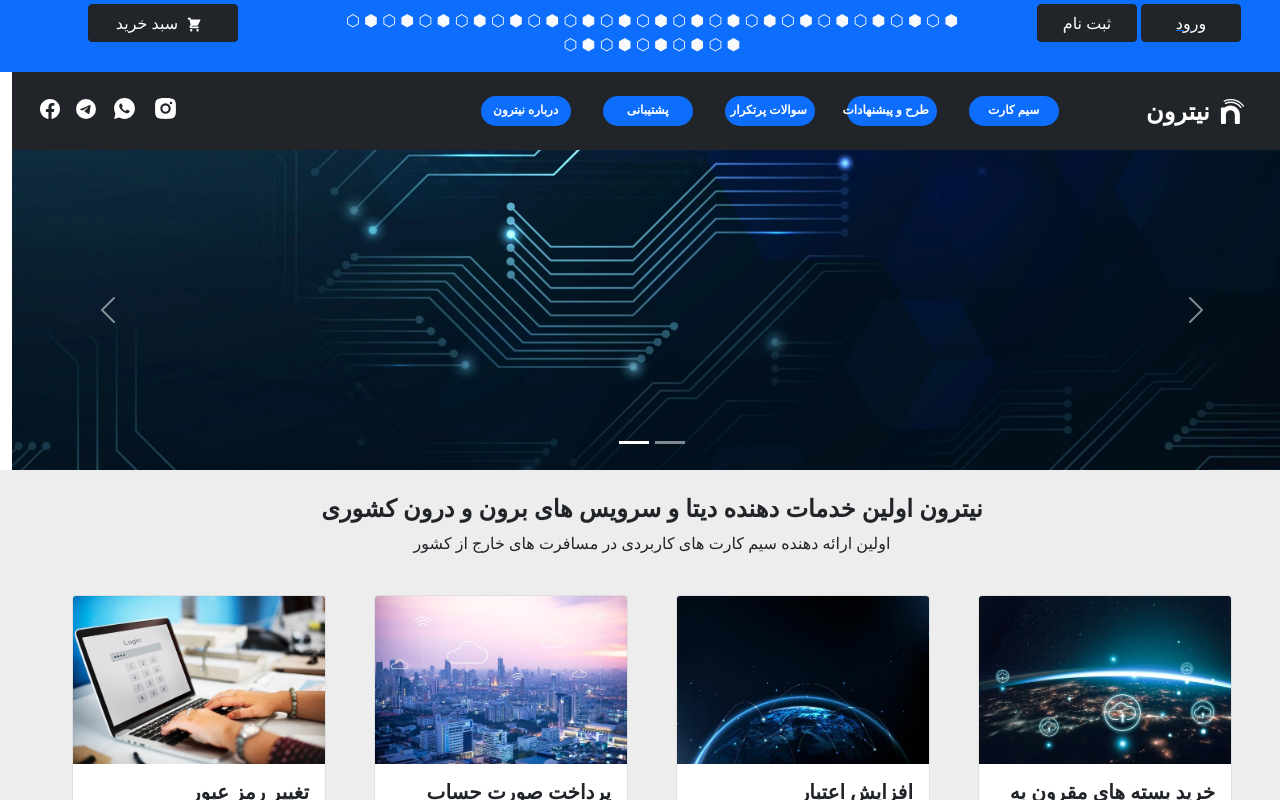
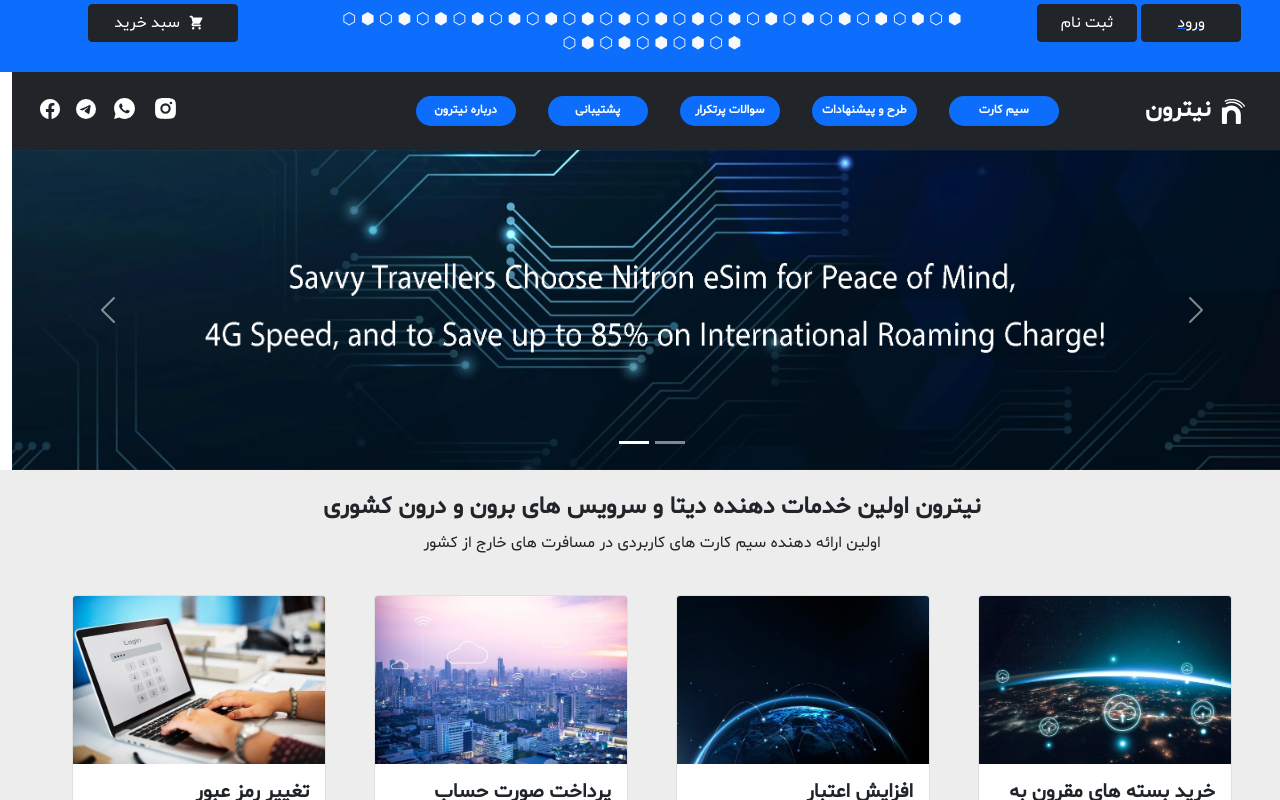
Before and after one commit to SarahMoradi/simcard-sale-template, a React (Create React App) app: page / in a window 1280 px wide. Shown: the top 800 px of the page. Built offline with nearby package versions, Linux system fonts and the light colour scheme.

Commit message:
basic configuration was added to the project

```diff
--- a/src/component/SignUp.module.css
+++ b/src/component/SignUp.module.css
@@ -1,9 +1,14 @@
+* {
+  direction: rtl;
+}
 .container {
   display: flex;
   justify-content: center;
   background-color: #f9f9f9;
   min-height: 100vh;
   align-items: center;
+  direction: rtl !important;
+  text-align: right !important;
 }
 
 .formContainer {
@@ -17,7 +22,7 @@
 }
 
 .header {
-  text-align: left;
+  text-align: right;
   margin-bottom: 40px;
   font-size: 1.8rem;
   color: #1a73e8;
@@ -31,7 +36,7 @@
 }
 
 .formField label {
-  text-align: left;
+  text-align: right;
   margin-bottom: 5px;
   color: rgb(85, 85, 85);
   font-size: 0.9rem;
@@ -65,7 +70,7 @@
 
 .formField span {
   height: 10px;
-  text-align: left;
+  text-align: right;
   margin-top: 5px;
   width: fit-content;
   font-size: 0.7rem;
--- a/src/component/desktopMenu.js
+++ b/src/component/desktopMenu.js
@@ -40,7 +40,7 @@
                   >
                     <Badge
                       style={{
-                        width: "90px",
+                        width: "110px",
                         height: "30px",
                         paddingTop: "8px",
                       }}
@@ -55,7 +55,7 @@
                   <NavLink href="#">
                     <Badge
                       style={{
-                        width: "90px",
+                        width: "105px",
                         height: "30px",
                         paddingTop: "8px",
                       }}
@@ -70,7 +70,7 @@
                   <NavLink href="#">
                     <Badge
                       style={{
-                        width: "90px",
+                        width: "100px",
                         height: "30px",
                         paddingTop: "8px",
                       }}
@@ -85,7 +85,7 @@
                   <NavLink href="#">
                     <Badge
                       style={{
-                        width: "90px",
+                        width: "100px",
                         height: "30px",
                         paddingTop: "8px",
                       }}
@@ -100,7 +100,7 @@
                   <NavLink href="#">
                     <Badge
                       style={{
-                        width: "90px",
+                        width: "100px",
                         height: "30px",
                         paddingTop: "8px",
                       }}
--- a/src/component/services.js
+++ b/src/component/services.js
@@ -78,7 +78,7 @@
                               مشترکین دائمی
                             </CardSubtitle>
                             <CardText>
-                              گزینه افزایش اعتبار مخصوص مشترکین سیم کارت های دائمی و دیتا است و با انتخاب شماره نیترون و مبلغ شارژ دلخواه بدون نیاز به وارد کردن کد شارژ اعتبار ریالی در همان لحظه اعمال میگردد.
+                    گزینه افزایش اعتبار مخصوص مشترکین سیم کارت های دائمی و دیتا است و با انتخاب شماره نیترون و مبلغ شارژ دلخواه بدون نیاز به وارد کردن کد شارژ اعتبار ریالی در همان لحظه اعمال میگردد و فرایند کار راحت تر صورت خواهد گرفت.
                             </CardText>
                             <Button color="primary">
                               افزایش اعتبار
--- a/src/index.css
+++ b/src/index.css
@@ -1,23 +1,23 @@
-*{
+* {
   margin: 0;
   padding: 0;
   box-sizing: border-box;
+  direction: rtl;
+}
+@font-face {
+  font-family: shabnam;
+  src: url("../public/fonts/Shabnam.Font.4.0.0_YasDL.com/Farsi-Digits/Shabnam-FD.ttf");
+}
+body {
+  font-family: shabnam !important;
 }
 
-body{
-    font-family: "B Nazanin";
-    direction: rtl;
-    overflow-x: hidden;
-}
-.header-direction{
-    direction: rtl;
-}
-.header-image-default{
+.header-image-default {
   width: 100%;
-    background: url('../src/pictures/header.png') no-repeat center center fixed;
+  background: url("../src/pictures/header.png") no-repeat center center fixed;
   background-size: cover;
 }
-.property-center{
+.property-center {
   width: 150px;
   height: 150px;
   background-color: royalblue;
```
Also changed, not shown: src/pictures/1.png, src/pictures/2.png. Lines whose indentation alone changed are shown as unchanged.
